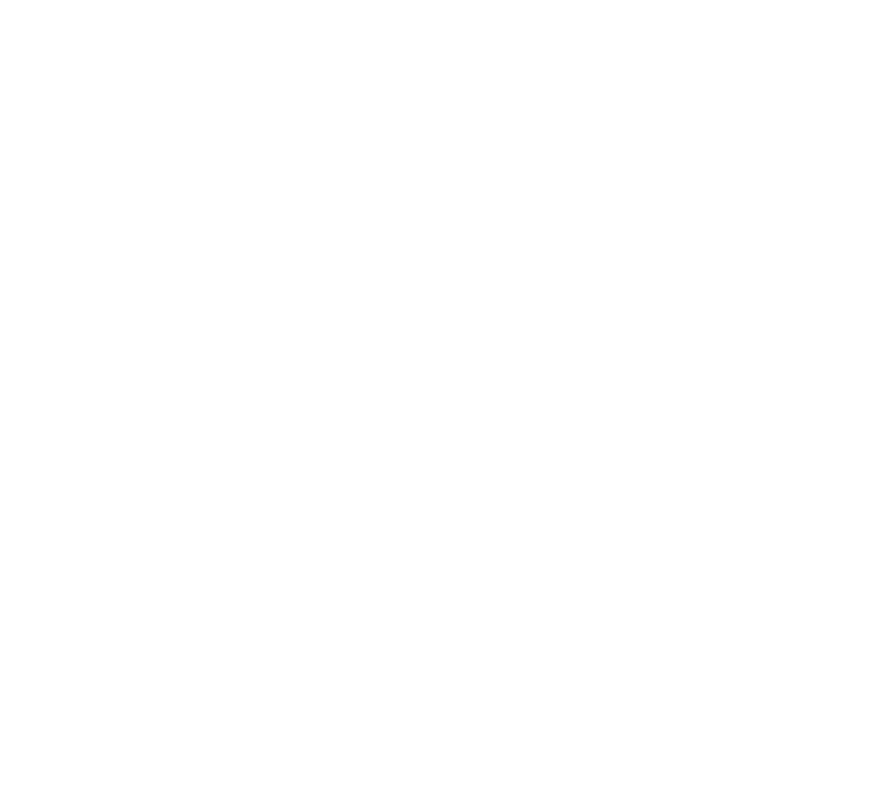
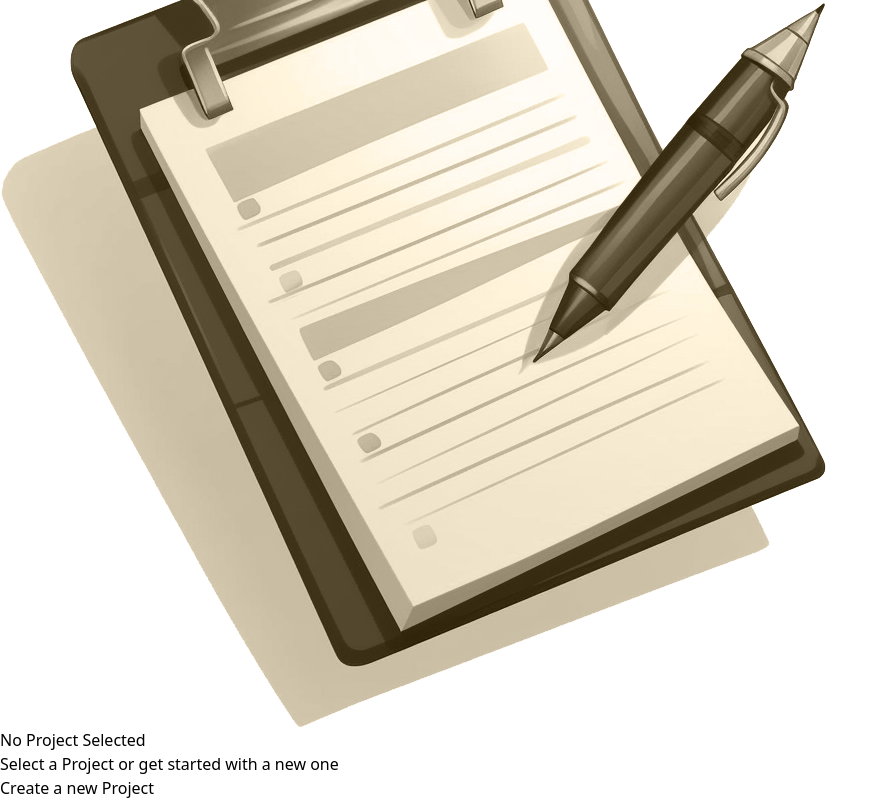
Before and after one commit to Saurabh-Rana17/React-Project-Management-app, a React (Vite) app: page / in a window 1280 px wide. Shown: the part 199-999 px from the top of the page, without its empty margins (0-889 px from the left). Before the commit the page ends 800 px from the top, so only its background shows below. Built offline with nearby package versions, Linux system fonts and the light colour scheme.

Commit message:
empty page section added

```diff
--- /dev/null
+++ b/src/components/Empty.jsx
@@ -0,0 +1,19 @@
+import React from "react";
+import imgSrc from "../assets/no-projects.png";
+
+export default function Empty() {
+  return (
+    <div className="flex flex-col items-center justify-center">
+      <img className="h-20 w-20 m-8 " src={imgSrc} alt="image" />
+      <h1 className="text-xl font-bold text-amber-950 mb-6">
+        No Project Selected
+      </h1>
+      <h2 className="text-gray-500 mb-6 font-medium ">
+        Select a Project or get started with a new one
+      </h2>
+      <button className="text-gray-400 h-12 w-48 rounded-md mt-2  bg-amber-950 hover:bg-amber-900">
+        Create a new Project
+      </button>
+    </div>
+  );
+}
--- a/src/components/Mainsection.jsx
+++ b/src/components/Mainsection.jsx
@@ -1,5 +1,10 @@
 import React from "react";
+import Empty from "./Empty";
 
 export default function Mainsection() {
-  return <div className=" flex-auto mt-10 ">Mainsection</div>;
+  return (
+    <div className=" flex-auto mt-16  ">
+      <Empty></Empty>
+    </div>
+  );
 }
--- a/src/components/Sidebar.jsx
+++ b/src/components/Sidebar.jsx
@@ -16,7 +16,7 @@
               your projects
             </p>
           </div>
-          <button className="bg-stone-700 w-40 h-10 text-gray-400 m-4 rounded-md hover:bg-stone-600 hover:text-gray-200">
+          <button className="bg-stone-700 w-36 h-10 text-gray-400 m-4 rounded-md hover:bg-stone-600 hover:text-gray-200">
             + Add Project
           </button>
 
```
